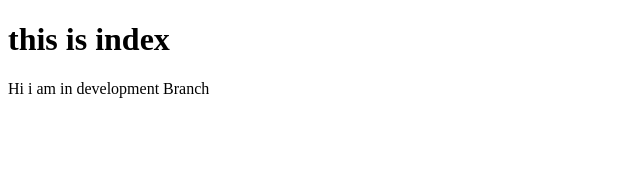
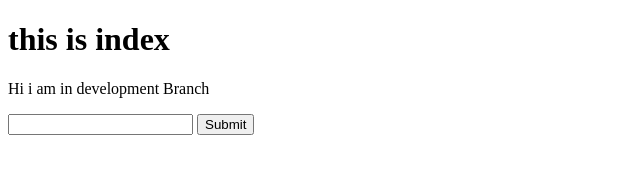
Before and after one commit to surajpatil1808/MasterClassRepo, a plain HTML site: page index.html in a window 1280 px wide. Shown: the whole page, without its empty margins (0-640 px from the left). Drawn offline with Linux system fonts and the light colour scheme.

Commit message:
form added

```diff
--- a/index.html
+++ b/index.html
@@ -7,5 +7,10 @@
 
 <h1>this is index</h1>
 <p>Hi i am in development Branch</p>
+
+<form>
+    <input type="name">
+    <input type="submit">
+</form>
 </body>
 </html>
```
